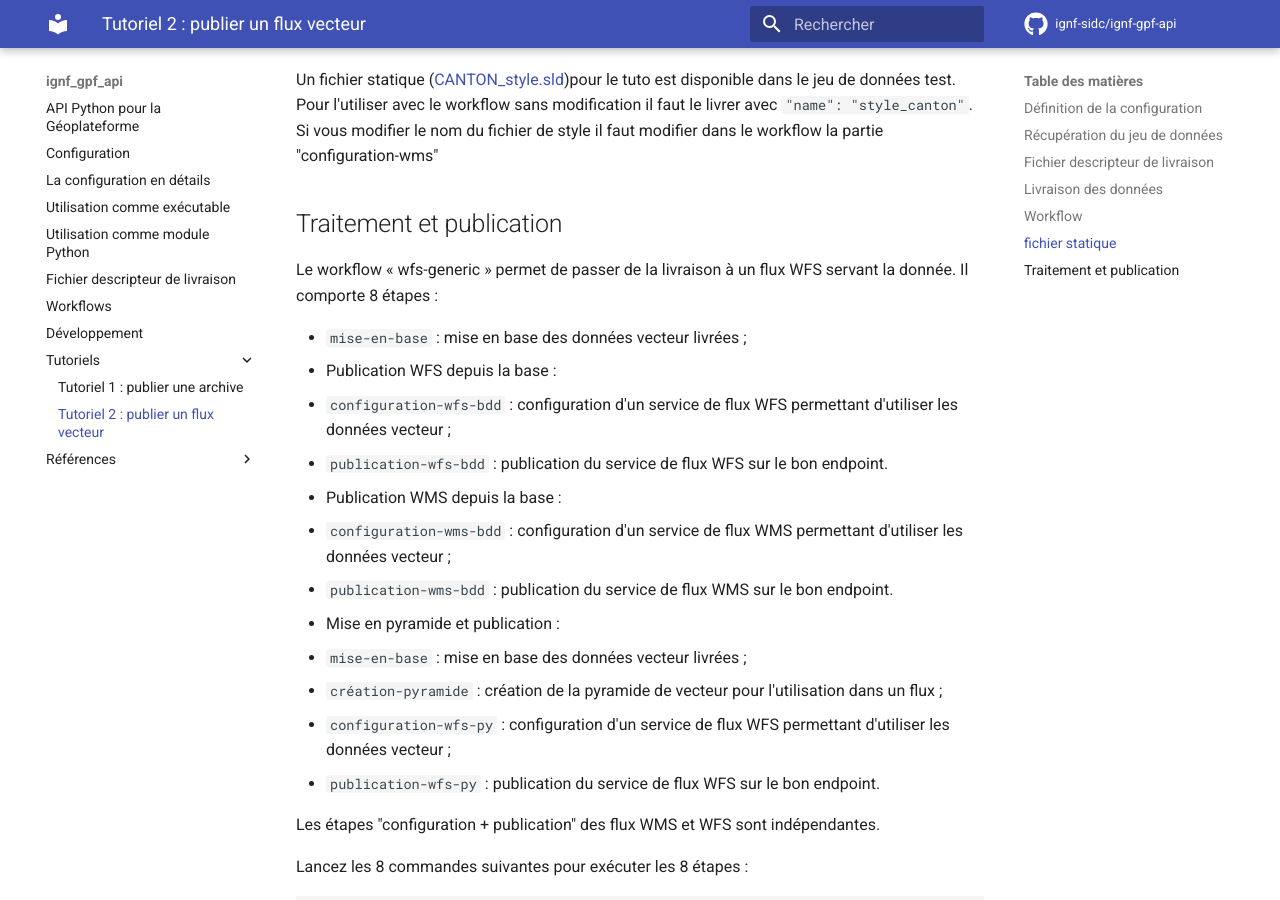
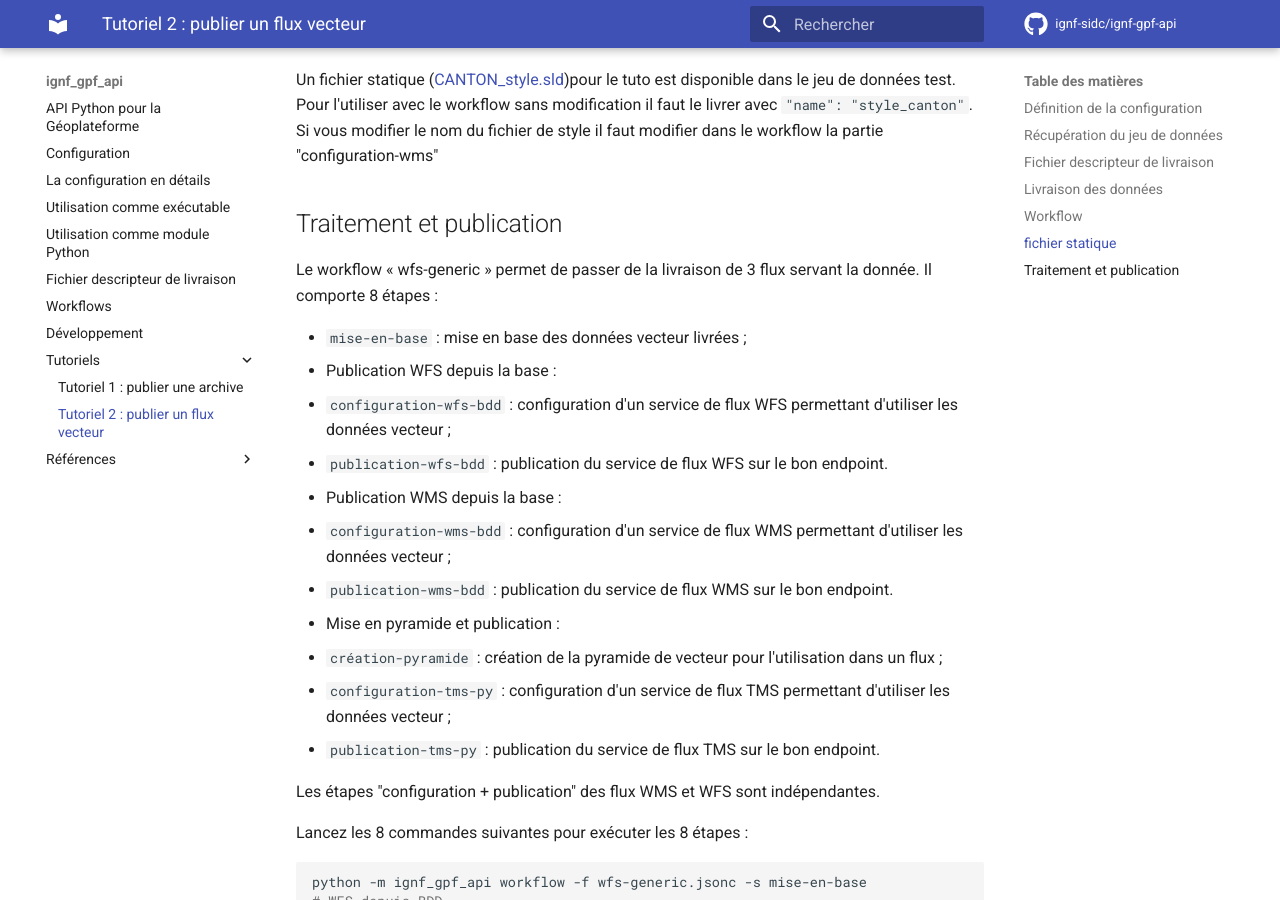
Before and after one commit to ignf-sidc/ignf-gpf-api, an MkDocs documentation site: the page built from docs/tutoriel_2_flux_vecteur.md, in a window 1280 px wide and 900 px high, scrolled down 2750 px. Built offline with MkDocs 1.6.1 and Material for MkDocs 9.7.7, drawn with Linux system fonts in a browser that asks for light colours; comment, search, counter and statistics services are not loaded.

Commit message:
tuto2: bon nommage du flux tms

````diff
--- a/docs/tutoriel_2_flux_vecteur.md
+++ b/docs/tutoriel_2_flux_vecteur.md
@@ -91,8 +91,8 @@ flowchart TD
     B -->|configuration-wms-bdd| C2("configuration WMS sur BDD")
     C2 -->|publication-wms-bdd| D2("offre WMS sur BDD")
     B -->|création-pyramide| C3(donnée stockée : pyramide)
-    C3 -->|configuration-wfs-py| D3(configuration WFS sur pyramide)
-    D3 -->|publication-wfs-py| E3(offre  WFS sur pyramide)
+    C3 -->|configuration-tms-py| D3(configuration TMS sur pyramide)
+    D3 -->|publication-tms-py| E3(offre  TMS sur pyramide)
 ```
 
 ## fichier statique
@@ -104,7 +104,7 @@ Si vous modifier le nom du fichier de style il faut modifier dans le workflow la
 
 ## Traitement et publication
 
-Le workflow « wfs-generic » permet de passer de la livraison à un flux WFS servant la donnée. Il comporte 8 étapes :
+Le workflow « wfs-generic » permet de passer de la livraison de 3 flux servant la donnée. Il comporte 8 étapes :
 
 * `mise-en-base` : mise en base des données vecteur livrées ;
 * Publication WFS depuis la base :
@@ -114,10 +114,9 @@ Le workflow « wfs-generic » permet de passer de la livraison à un flux WFS se
   * `configuration-wms-bdd` : configuration d'un service de flux WMS permettant d'utiliser les données vecteur ;
   * `publication-wms-bdd` : publication du service de flux WMS sur le bon endpoint.
 * Mise en pyramide et publication :
-  * `mise-en-base` : mise en base des données vecteur livrées ;
   * `création-pyramide` : création de la pyramide de vecteur pour l'utilisation dans un flux ;
-  * `configuration-wfs-py` : configuration d'un service de flux WFS permettant d'utiliser les données vecteur ;
-  * `publication-wfs-py` : publication du service de flux WFS sur le bon endpoint.
+  * `configuration-tms-py` : configuration d'un service de flux TMS permettant d'utiliser les données vecteur ;
+  * `publication-tms-py` : publication du service de flux TMS sur le bon endpoint.
 
 Les étapes "configuration + publication" des flux WMS et WFS sont indépendantes.
 
````
Also changed, not shown: 1 other file.
